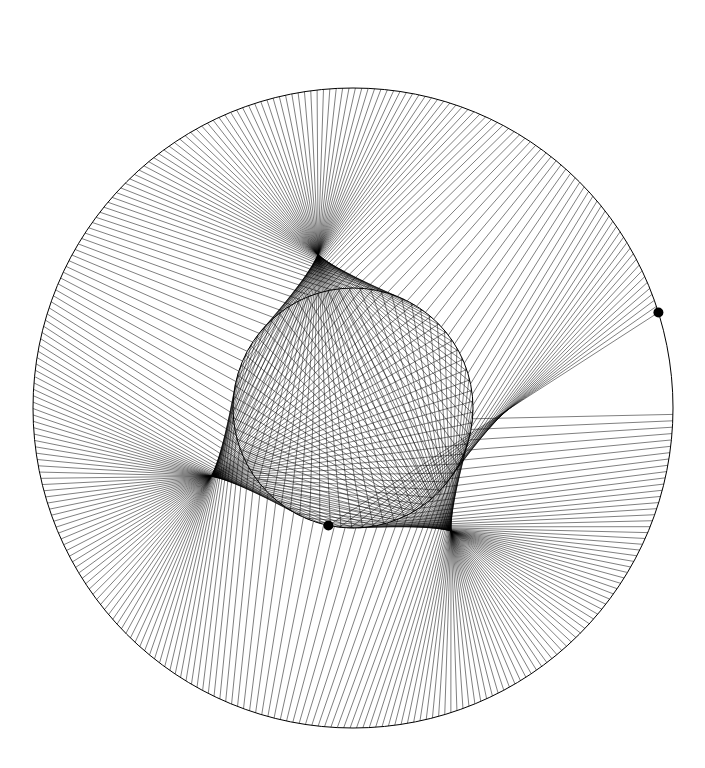
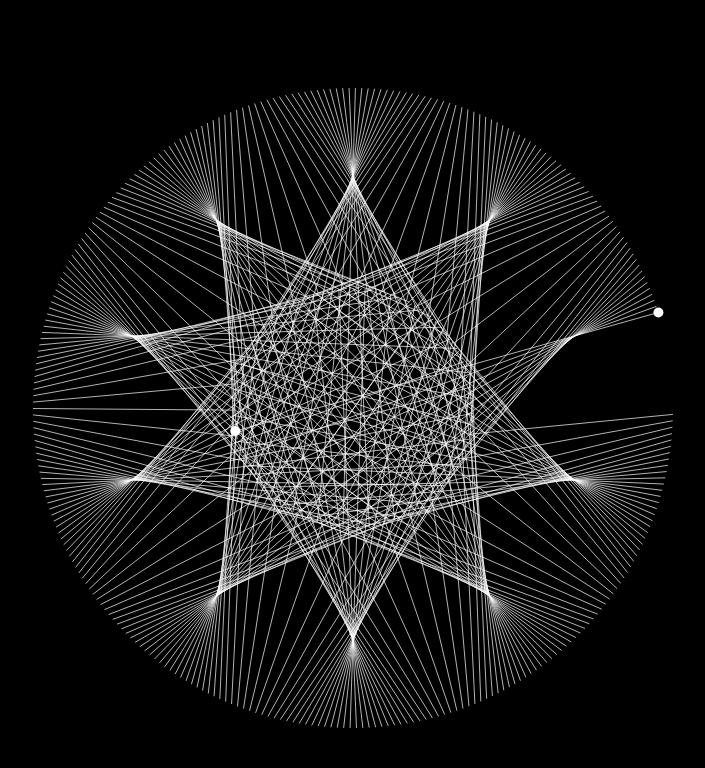
Before and after one commit to jimmykodes/drawings, a plain HTML site: page orbit/index.html in a window 1280 px wide. Shown: the whole page, without its empty margins (295-1000 px from the left). Drawn offline with nearby package versions, Linux system fonts and the light colour scheme.

Commit message:
add orbit drawing

```diff
--- a/orbit/animate.js
+++ b/orbit/animate.js
@@ -9,11 +9,13 @@ function main() {
     canvas.style.width = `${width}px`
     canvas.style.height = `${height}px`
     ctx.scale(dpr, dpr)
+    ctx.strokeStyle = 'rgba(255,255,255,1)'
+    ctx.fillStyle = 'rgba(255,255,255,1)'
     let cx = Math.round(width / 2)
     let cy = Math.round(height / 2)
     let innerOrbit = new Orbit(ctx, cx, cy, Math.round(Math.min(height, width) / 2 * .3))
     let outerOrbit = new Orbit(ctx, cx, cy, Math.round(Math.min(height, width) / 2 * .8))
-    let innerPlanet = new OrbitPlanet(ctx, 0, 9, innerOrbit)
+    let innerPlanet = new OrbitPlanet(ctx, 0, 22, innerOrbit)
     let outerPlanet = new OrbitPlanet(ctx, 0, 2, outerOrbit)
     let lines = new Lines(ctx)
 
--- a/orbit/index.html
+++ b/orbit/index.html
@@ -4,7 +4,7 @@
     <meta charset="UTF-8">
     <title>Orbits</title>
 </head>
-<body>
+<body style="background-color: black">
 <canvas id="canvas"></canvas>
 <script src="https://cdnjs.cloudflare.com/ajax/libs/jquery/3.5.0/jquery.min.js"></script>
 <script src="lines.js"></script>
--- a/orbit/lines.js
+++ b/orbit/lines.js
@@ -11,7 +11,7 @@ function Lines(ctx) {
 Lines.prototype.draw = function () {
     let ctx = this.ctx
     ctx.save()
-    ctx.strokeStyle = 'rgba(0,0,0,.5)'
+    ctx.strokeStyle = 'rgba(255,255,255,.7)'
     ctx.beginPath()
     this.lines.forEach(line => {
         ctx.moveTo(line.startCoords.x, line.startCoords.y)
--- a/orbit/planet.js
+++ b/orbit/planet.js
@@ -14,7 +14,7 @@ function OrbitPlanet(ctx, theta, speed, orbit) {
 }
 
 OrbitPlanet.prototype.draw = function () {
-    this.orbit.draw()
+    // this.orbit.draw()
     this.ctx.save()
     this.ctx.beginPath()
     this.ctx.arc(this.coords.x, this.coords.y, 5, 0, 2 * Math.PI)
```
